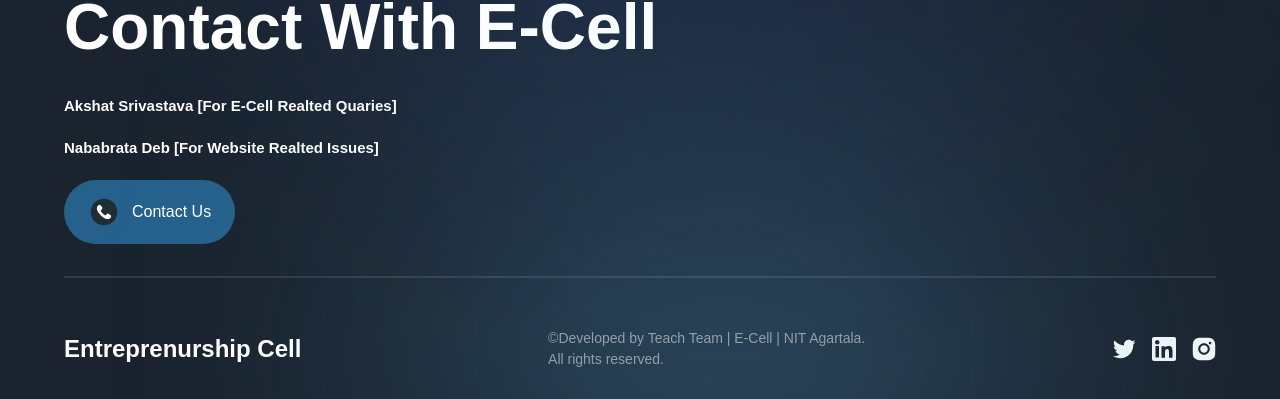
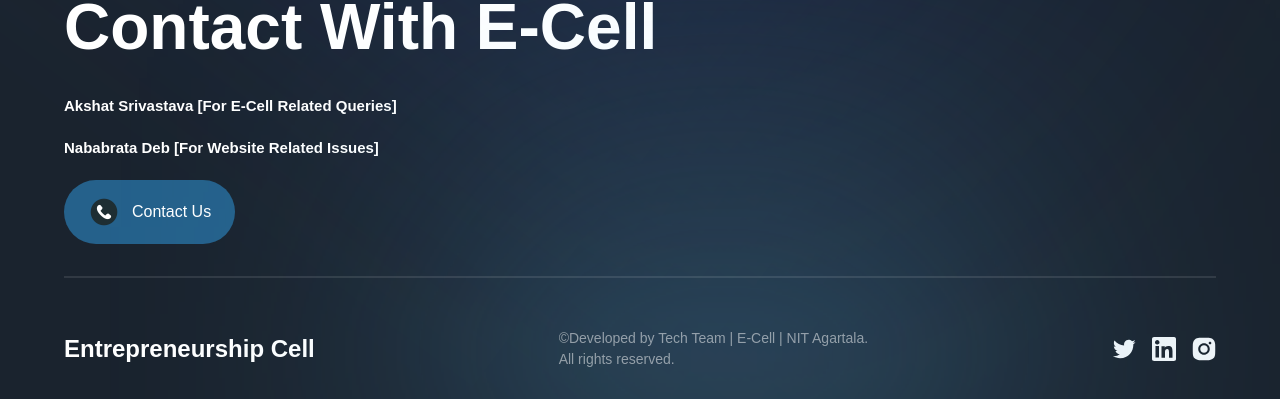
Before and after one commit to Nababratadeb-NITA/E-Cell-NITA, a Next.js app: page / in a window 1280 px wide. Shown: the part 6311-6710 px from the top of the page. Built offline with nearby package versions, Linux system fonts and the light colour scheme; a web font is replaced by a local one.

Commit message:
fixed spelling issues

```diff
--- a/components/Footer.jsx
+++ b/components/Footer.jsx
@@ -25,10 +25,10 @@ const Footer = () => {
             Contact With E-Cell
           </h4>
           <p className="font-bold md:text-[15px] text-[14px] text-white">
-            Akshat Srivastava [For E-Cell Realted Quaries]
+            Akshat Srivastava [For E-Cell Related Queries]
           </p>
           <p className="font-bold md:text-[15px] text-[14px] text-white">
-            Nababrata Deb [For Website Realted Issues]
+            Nababrata Deb [For Website Related Issues]
           </p>
           <button
             type="button"
@@ -50,10 +50,10 @@ const Footer = () => {
 
           <div className="flex items-center justify-between flex-wrap gap-4">
             <h4 className="font-extrabold text-[24px] text-white">
-              Entreprenurship Cell
+              Entrepreneurship Cell
             </h4>
             <p className="font-normal text-[14px] text-white opacity-50">
-              ©Developed by Teach Team | E-Cell | NIT Agartala. <br /> All
+              ©Developed by Tech Team | E-Cell | NIT Agartala. <br /> All
               rights reserved.
             </p>
 
```
